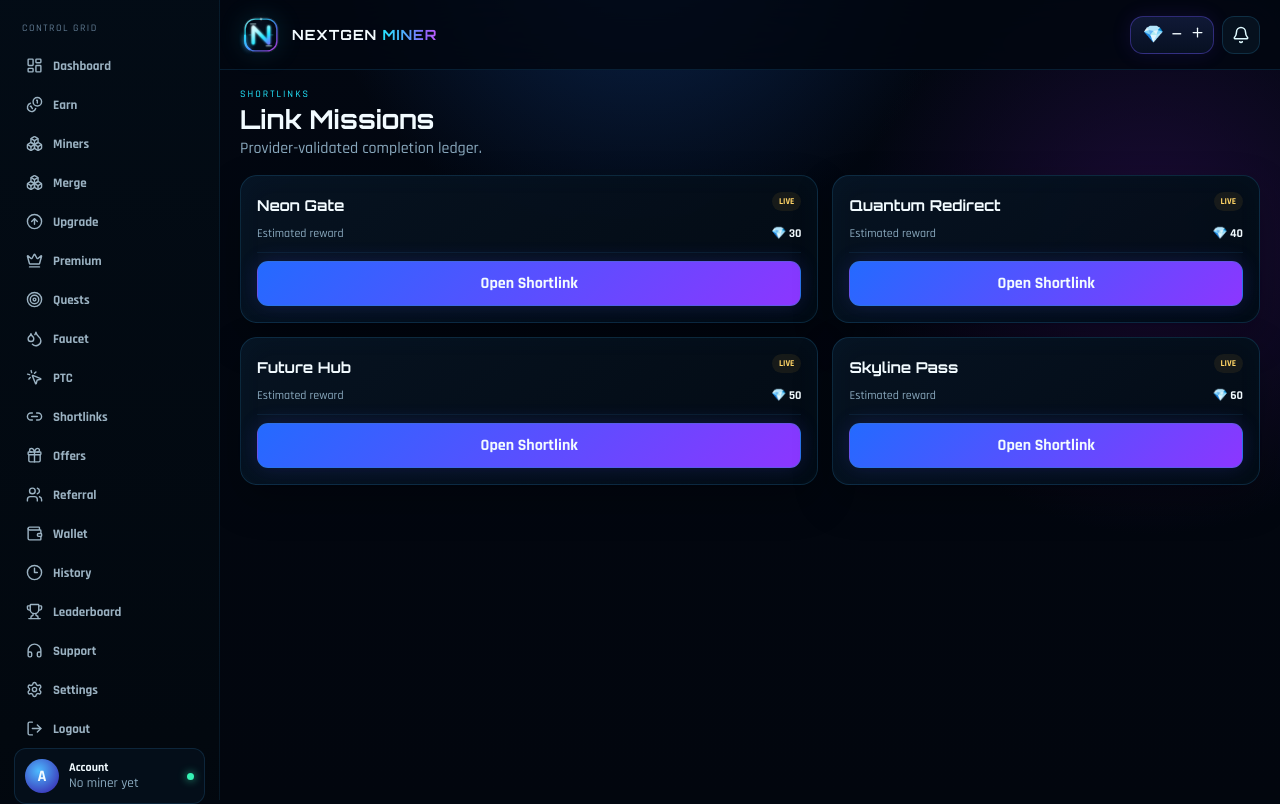
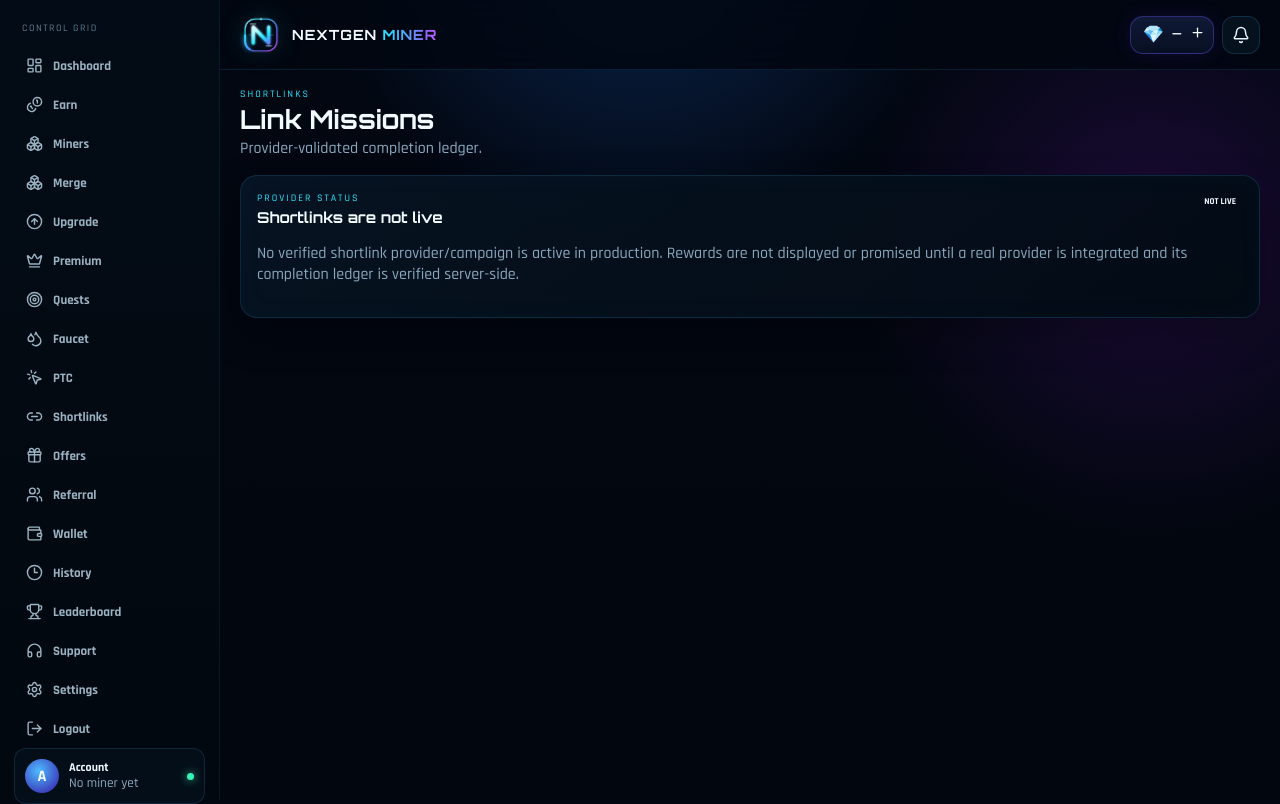
Before and after one commit to Chriskefas22/nextgen-miner, a Next.js app: page /shortlinks in a window 1280 px wide. Built offline with nearby package versions, Linux system fonts and the light colour scheme; no server answers.

Commit message:
Add files via upload

```diff
--- a/app/shortlinks/page.tsx
+++ b/app/shortlinks/page.tsx
@@ -1 +1,27 @@
-import {AppShell} from '@/components/layout/AppShell';export default function Shortlinks(){return <AppShell><div className="page-head"><div><div className="eyebrow">SHORTLINKS</div><h1 className="page-title">Link Missions</h1><div className="muted">Provider-validated completion ledger.</div></div></div><div className="grid grid-2">{['Neon Gate','Quantum Redirect','Future Hub','Skyline Pass'].map((x,i)=><section className="glass section" key={x}><div className="section-head"><h2>{x}</h2><span className="badge gold">LIVE</span></div><div className="list-row"><span className="muted">Estimated reward</span><b>💎 {30+i*10}</b></div><button className="btn btn-primary" style={{width:'100%',marginTop:8}}>Open Shortlink</button></section>)}</div></AppShell>}
+import { AppShell } from '@/components/layout/AppShell';
+
+export default function Shortlinks() {
+  return (
+    <AppShell>
+      <div className="page-head">
+        <div>
+          <div className="eyebrow">SHORTLINKS</div>
+          <h1 className="page-title">Link Missions</h1>
+          <div className="muted">Provider-validated completion ledger.</div>
+        </div>
+      </div>
+      <section className="glass section">
+        <div className="section-head">
+          <div>
+            <div className="eyebrow">PROVIDER STATUS</div>
+            <h2>Shortlinks are not live</h2>
+          </div>
+          <span className="badge">NOT LIVE</span>
+        </div>
+        <p className="muted">
+          No verified shortlink provider/campaign is active in production. Rewards are not displayed or promised until a real provider is integrated and its completion ledger is verified server-side.
+        </p>
+      </section>
+    </AppShell>
+  );
+}
```
